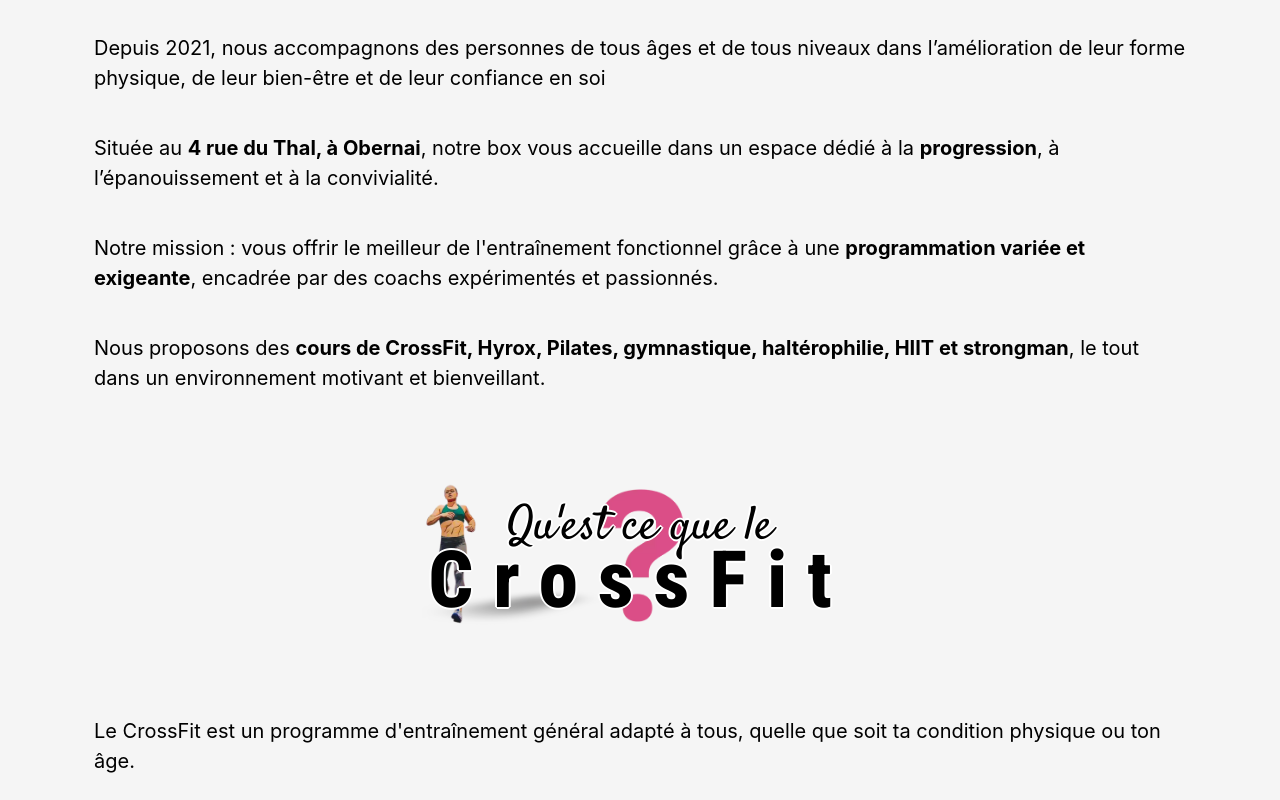
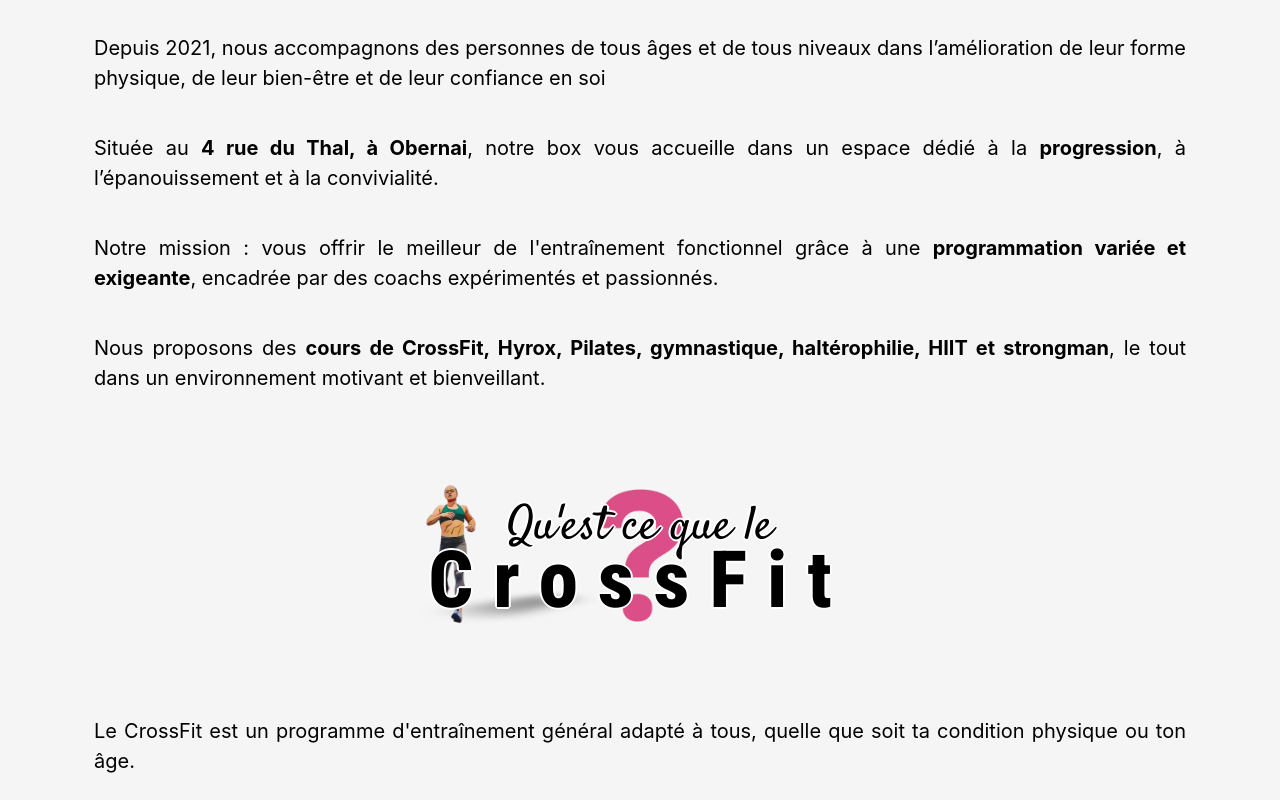
Before and after one commit to Crrux/cfo-docker, a React (Vite) app in the folder front/: page / in a window 1280 px wide. Shown: the part 1160-1960 px from the top of the page. Built offline with nearby package versions, Linux system fonts and the light colour scheme.

Commit message:
update text alignment in various components for improved readability (justify all p)

```diff
--- a/front/src/components/Collapsible/_Collapsible.sass
+++ b/front/src/components/Collapsible/_Collapsible.sass
@@ -103,6 +103,7 @@ $temps-animations: 0.5s
             padding-top: $button-height-small
         p
             padding: 0 20px 0 20px
+            text-align: justify
 
         &.active
             max-height: 500px
--- a/front/src/pages/home/_home.sass
+++ b/front/src/pages/home/_home.sass
@@ -7,6 +7,8 @@
         flex-direction: column
         justify-content: center
         align-items: flex-start
+        p
+            text-align: justify
         h2, ul
             align-self: center
         @media screen and (max-width: $layout-breakpoint-small)
@@ -63,6 +65,7 @@
                 text-align: center
             p
                 align-self: flex-start
+                text-align: justify
             .bold
                 font-weight: bold
     .title_container
--- a/front/src/pages/legal_notices/_legal_notices.sass
+++ b/front/src/pages/legal_notices/_legal_notices.sass
@@ -3,6 +3,7 @@
         text-align: center
     p, ul
         margin-left: 30px
+        text-align: justify
         @media screen and (max-width: 768px)
             margin-left: 20px
             margin-right: 20px
--- a/front/src/pages/offers/_offers.sass
+++ b/front/src/pages/offers/_offers.sass
@@ -22,6 +22,8 @@
             align-items: center
             justify-content: center
             margin-top: 30px
+            p
+                text-align: justify
 
     &_links
         display: flex
--- a/front/src/sass/style.css
+++ b/front/src/sass/style.css
@@ -240,6 +240,7 @@
 }
 .collapsible .collapsible-content p {
   padding: 0 20px 0 20px;
+  text-align: justify;
 }
 .collapsible .collapsible-content.active {
   max-height: 500px;
@@ -822,6 +823,9 @@ footer #Footer_bottom-container p a {
   justify-content: center;
   align-items: flex-start;
 }
+.Home .text__container p {
+  text-align: justify;
+}
 .Home .text__container h2, .Home .text__container ul {
   align-self: center;
 }
@@ -881,6 +885,7 @@ footer #Footer_bottom-container p a {
 }
 .Home .quote_container p {
   align-self: flex-start;
+  text-align: justify;
 }
 .Home .quote_container .bold {
   font-weight: bold;
@@ -1378,6 +1383,9 @@ footer #Footer_bottom-container p a {
   justify-content: center;
   margin-top: 30px;
 }
+.offers_text_container p {
+  text-align: justify;
+}
 .offers_links {
   display: flex;
   flex-direction: row;
@@ -1506,6 +1514,7 @@ footer #Footer_bottom-container p a {
 }
 .legal_notices p, .legal_notices ul {
   margin-left: 30px;
+  text-align: justify;
 }
 @media screen and (max-width: 768px) {
   .legal_notices p, .legal_notices ul {
```
Also changed, not shown: 1 other file (tests, documents, lock files or other folders).
